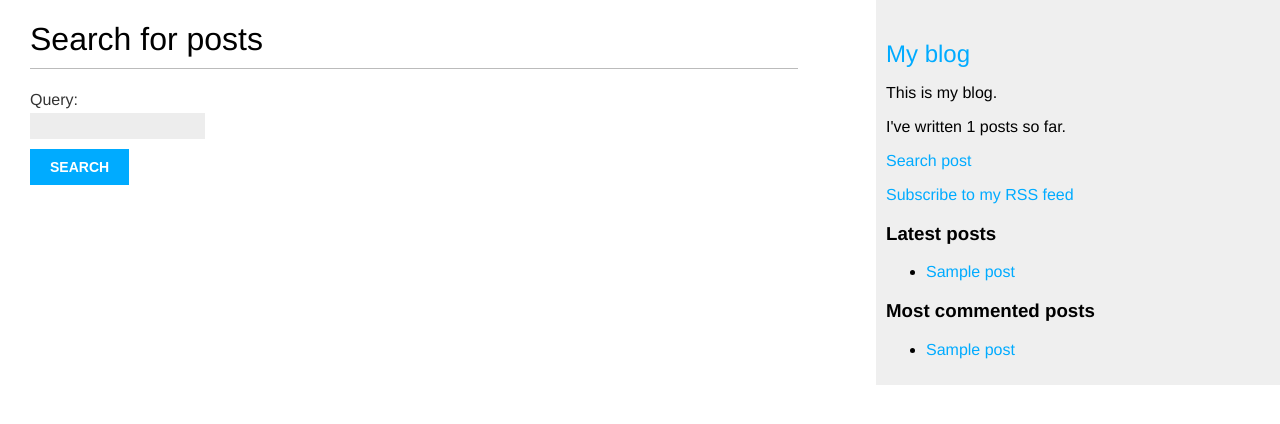
After one commit to hodakoov/django4, a Django app: page /blog/search/ in a window 1280 px wide. The commit adds this page. Shown: the top 424 px of the page. Run offline with Django 4.2, Linux system fonts and the light colour scheme; tables that the repository leaves empty hold one stand-in row (values such as "Sample post").

Commit message:
Теперь можно выполнять поиск постов по названию и содержанию.

```diff
--- a/mysite/blog/forms.py
+++ b/mysite/blog/forms.py
@@ -3,13 +3,17 @@ from .models import Comment
 
 
 class EmailPostForm(forms.Form):
-    name = forms.CharField(max_length=25) # имя человека, отправляющего пост
-    email = forms.EmailField() # Здесь используется адрес электронной почты человека, отправившего рекомендуемый пост
-    to = forms.EmailField() # Здесь используется адрес электронной почты получателя, который будет получать электронное письмо с ркомендуемым постом
+    name = forms.CharField(max_length=25)  # имя человека, отправляющего пост
+    email = forms.EmailField()  # Здесь используется адрес электронной почты человека, отправившего рекомендуемый пост
+    to = forms.EmailField()  # Здесь используется адрес электронной почты получателя, который будет получать электронное письмо с ркомендуемым постом
     comments = forms.CharField(required=False, widget=forms.Textarea)
 
 
-class CommentForm(forms.ModelForm): # При использовании ModelForm мы обращаемся к существующей модели и на ее основе создаем форму
+class CommentForm(forms.ModelForm):  # При использовании ModelForm мы обращаемся к существующей модели и на ее основе создаем форму
     class Meta:
         model = Comment
         fields = ['name', 'email', 'body']
+
+
+class SearchForm(forms.Form):
+    query = forms.CharField()
--- a/mysite/blog/templates/blog/base.html
+++ b/mysite/blog/templates/blog/base.html
@@ -15,6 +15,7 @@
     <a href="{% url 'blog:post_list' %}"><h2>My blog</h2></a>
     <p>This is my blog.</p>
     I've written {% total_posts %} posts so far.
+    <p><a href="{% url 'blog:post_search' %}">Search post</a></p>
     <p>
         <a href="{% url "blog:post_feed" %}">
             Subscribe to my RSS feed
--- /dev/null
+++ b/mysite/blog/templates/blog/post/search.html
@@ -0,0 +1,30 @@
+{% extends "blog/base.html" %}
+{% load blog_tags %}
+{% block title %}Search{% endblock %}
+{% block content %}
+    {% if query %}
+        <h1>Posts containing "{{ query }}"</h1>
+        <h3>
+            {% with results.count as total_results %}
+                Found {{ total_results }} result{{ total_results|pluralize }}
+            {% endwith %}
+        </h3>
+        {% for post in results %}
+            <h4>
+                <a href="{{ post.get_absolute_url }}">
+                    {{ post.title }}
+                </a>
+            </h4>
+            {{ post.body|markdown|truncatewords_html:12 }}
+        {% empty %}
+            <p>There are no results for your query.</p>
+        {% endfor %}
+        <p><a href="{% url "blog:post_search" %}">Search again</a></p>
+    {% else %}
+        <h1>Search for posts</h1>
+        <form method="get">
+            {{ form.as_p }}
+            <input type="submit" value="Search">
+        </form>
+    {% endif %}
+{% endblock %}
--- a/mysite/blog/urls.py
+++ b/mysite/blog/urls.py
@@ -12,4 +12,5 @@ urlpatterns = [
     path('<int:post_id>/share/', views.post_share, name='post_share'),
     path('<int:post_id>/comment/', views.post_comment, name='post_comment'),
     path('feed/', LatestPostsFeed(), name='post_feed'),
+    path('search/', views.post_search, name='post_search'),
 ]
--- a/mysite/blog/views.py
+++ b/mysite/blog/views.py
@@ -3,11 +3,12 @@ from django.shortcuts import render, get_object_or_404
 from .models import Post, Comment
 from django.core.paginator import Paginator, EmptyPage, PageNotAnInteger
 from django.views.generic import ListView
-from .forms import EmailPostForm, CommentForm
+from .forms import EmailPostForm, CommentForm, SearchForm
 from django.conf import settings
 from django.views.decorators.http import require_POST
 from taggit.models import Tag
 from django.db.models import Count
+from django.contrib.postgres.search import SearchVector
 
 
 def post_share(request, post_id):
@@ -75,8 +76,10 @@ def post_detail(request, year, month, day, post):
     form = CommentForm()
 
     # Список схожих постов
-    post_tags_ids = post.tags.values_list('id', flat=True) # извлекается Python’овский список идентификаторов тегов текущего поста
-    similar_posts = Post.published.filter(tags__in=post_tags_ids).exclude(id=post.id) # берутся все посты, содержащие любой из этих тегов, исключается текущий пост
+    post_tags_ids = post.tags.values_list('id',
+                                          flat=True)  # извлекается Python’овский список идентификаторов тегов текущего поста
+    similar_posts = Post.published.filter(tags__in=post_tags_ids).exclude(
+        id=post.id)  # берутся все посты, содержащие любой из этих тегов, исключается текущий пост
     similar_posts = similar_posts.annotate(same_tags=Count('tags')).order_by('-same_tags', '-publish')[:4]
     return render(request, 'blog/post/detail.html', {'post': post,
                                                      'comments': comments,
@@ -98,3 +101,16 @@ def post_comment(request, post_id):
         # Сохранить комментарий в базе данных
         comment.save()
     return render(request, 'blog/post/comment.html', {'post': post, 'form': form, 'comment': comment})
+
+
+def post_search(request):
+    form = SearchForm()  # создается экземпляр формы SearchForm
+    query = None
+    results = []
+    if 'query' in request.GET:  # Для проверки того, что форма была передана на обработку, в словаре request.GET отыскивается параметр query
+        form = SearchForm(request.GET)
+        if form.is_valid():
+            query = form.cleaned_data['query']
+            #  выполняется поиск опубликованных постов с использованием полей title и body
+            results = Post.published.annotate(search=SearchVector('title', 'body'), ).filter(search=query)
+    return render(request, 'blog/post/search.html', {'form': form, 'query': query, 'results': results})
--- a/mysite/mysite/settings.py
+++ b/mysite/mysite/settings.py
@@ -47,6 +47,7 @@ INSTALLED_APPS = [
 
     'django.contrib.sites',
     'django.contrib.sitemaps',
+    'django.contrib.postgres',
 ]
 
 MIDDLEWARE = [
```
